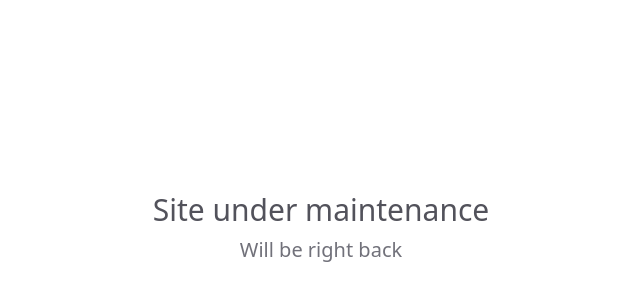
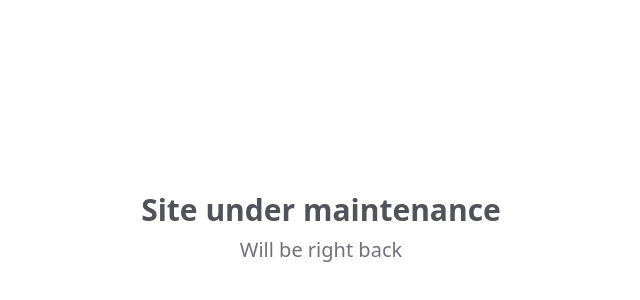
Before and after one commit to kishoreshanto/kishoreshanto, a SvelteKit app: page / in a window 1280 px wide. Shown: the part 172-472 px from the top of the page, without its empty margins (319-959 px from the left). Built offline with nearby package versions, Linux system fonts and the light colour scheme.

Commit message:
initial commit

```diff
--- a/src/routes/+page.svelte
+++ b/src/routes/+page.svelte
@@ -1,6 +1,6 @@
-<main class="grid h-screen place-items-center">
+<main class="grid h-screen place-items-center dark:bg-zinc-800">
     <div class="flex flex-col gap-2 text-center">
-        <h1 class="text-3xl text-zinc-600"> Site under maintenance </h1>
-        <h1 class="text-xl font-light text-zinc-500"> Will be right back </h1>
+        <h1 class="text-3xl font-black text-zinc-600 dark:text-zinc-50"> Site under maintenance </h1>
+        <h1 class="text-xl font-light text-zinc-500 dark:text-gray-400"> Will be right back </h1>
     </div>
 </main>
```
